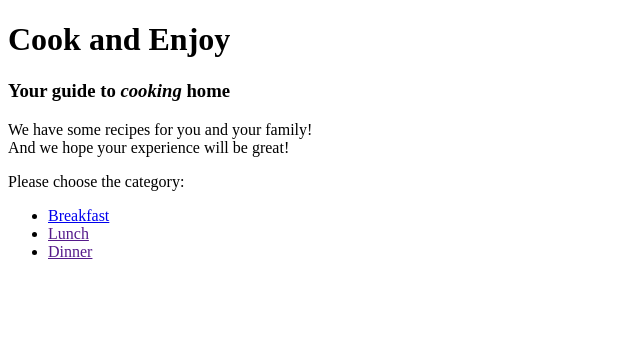
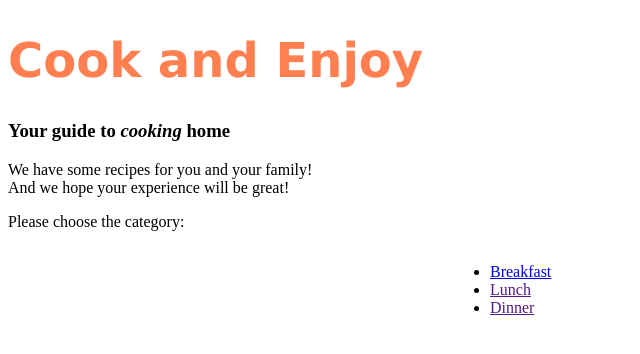
Before and after one commit to Birdberry9/CookAndEnjoy, a plain HTML site: page index.html in a window 1280 px wide. Shown: the whole page, without its empty margins (0-640 px from the left). Drawn offline with Linux system fonts and the light colour scheme.

Commit message:
Update index.html

```diff
--- a/index.html
+++ b/index.html
@@ -1,6 +1,10 @@
 <!DOCTYPE html>
 <html lang="en" dir="ltr">
   <head>
+      <style>
+    h1 {color:Coral; font-size:36pt; font-family:'Verdana'}
+    ul, ol {position:absolute; left:450px}
+    </style>
     <meta charset="utf-8">
     <title>CookAndEnjoy</title>
   </head>
```
